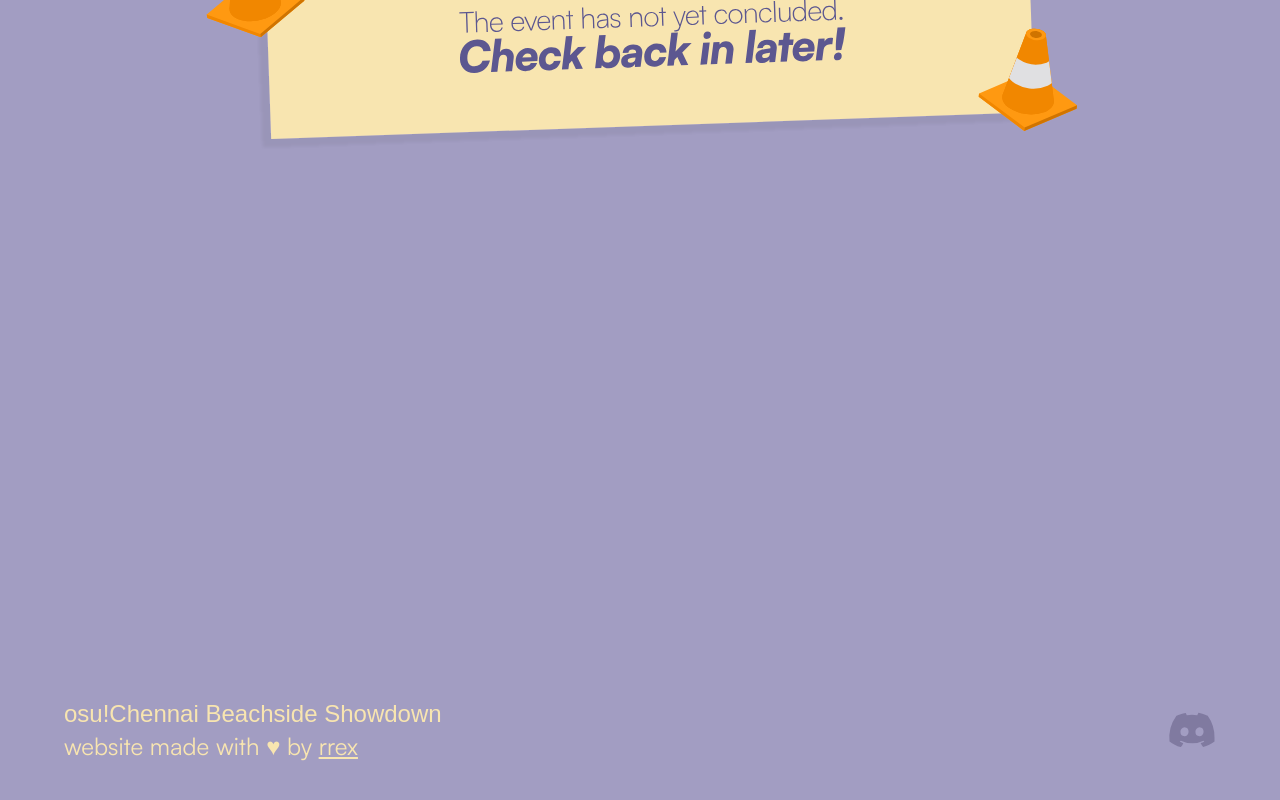
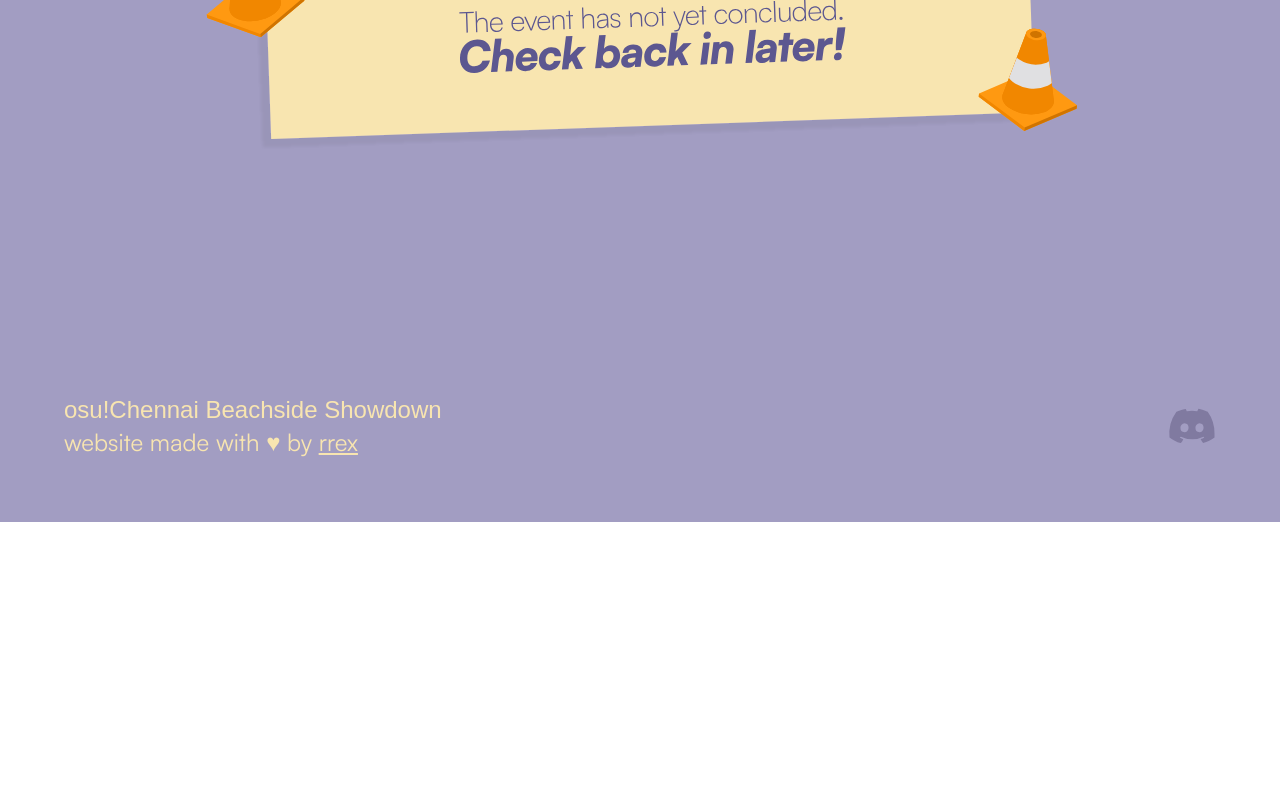
Before and after one commit to rrex971/ocbs-website, a React (Vite) app: page / in a window 1280 px wide. Shown: the part 1269-2069 px from the top of the page. After the commit the page ends 1791 px from the top, so only its background shows below. Built offline with nearby package versions, Linux system fonts and the light colour scheme; a web font is replaced by a local one.

Commit message:
Change footer padding

```diff
--- a/src/components/Footer.jsx
+++ b/src/components/Footer.jsx
@@ -3,8 +3,7 @@ import { NavLink } from "react-router-dom";
 
 const Footer = () => {
   return (
-    <div className="lg:transform translate-y-48">
-          <nav className="bg-logan-500 bg-cover mt-12 md:mt-64 p-6 md:p-16">
+          <nav className="bg-logan-500 bg-cover mt-12 md:mt-36 p-6 md:p-16">
             <div className="container mx-auto flex flex-col md:flex-row justify-between items-center text-center md:text-left">
               <div className="text-banana-mania-100 text-sm md:text-2xl font-body mb-4 md:mb-0">
                 <span className="font-head block">
@@ -33,7 +32,7 @@ const Footer = () => {
               </ul>
             </div>
           </nav>
-    </div>
+
   );
 };
 
```
